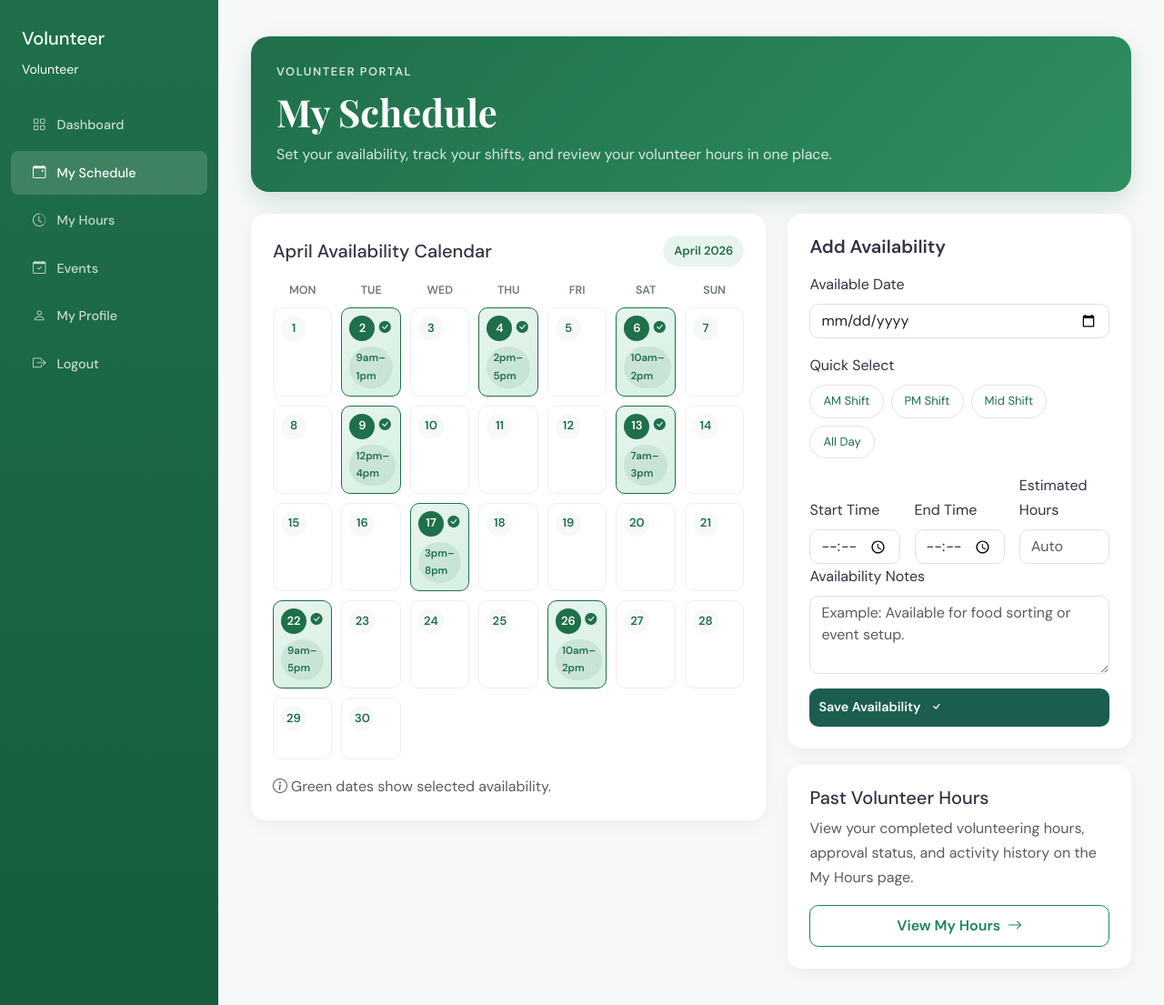
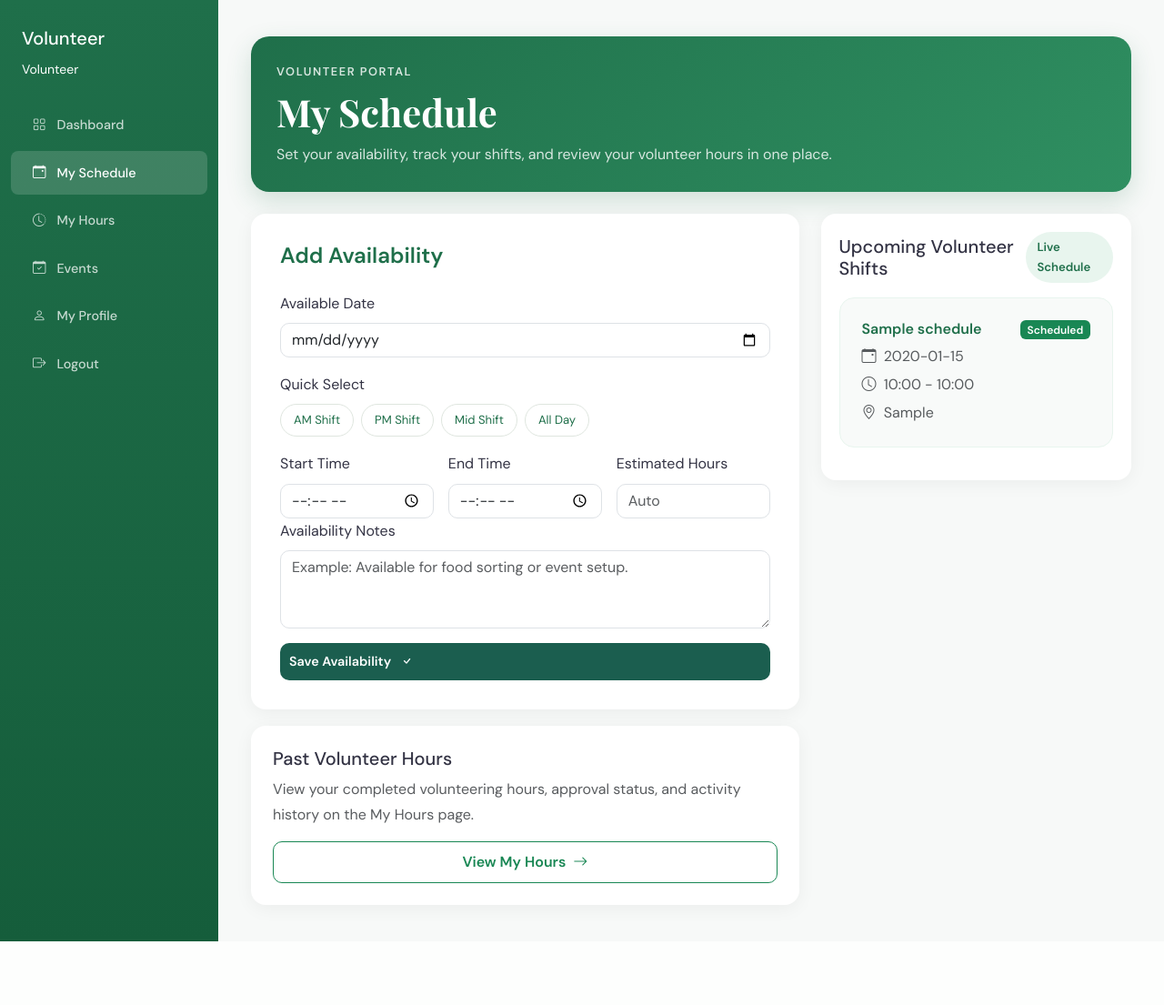
Before and after one commit to Harpreet-Personal/WMAA-Website-Project, a Flask app: page /volunteer-schedule in a window 1280 px wide. Shown: the whole page at 91% size. After the commit the page ends 1035 px from the top, so only its background shows below. Run offline with Flask 3, Linux system fonts and the light colour scheme; tables that the repository leaves empty hold one stand-in row (values such as "Sample post").

Commit message:
Integrate volunteer availability form with backend API

```diff
--- a/app.py
+++ b/app.py
@@ -1,10 +1,12 @@
 import os
 import random
 from datetime import datetime, timezone
+
 from services.volunteer_stats_service import get_dashboard_statistics
+from services.volunteer_schedule_service import get_volunteer_schedule
 
 # Flask core imports
-from flask import Flask, render_template, session, redirect, request, url_for
+from flask import Flask, render_template, session, redirect, request, url_for, jsonify
 from flask_migrate import Migrate
 
 # Flask-Babel: handles multi-language support (English + Simplified Chinese)
@@ -286,5 +288,62 @@ def volunteer_dashboard_stats(volunteer_id):
         "data": stats
     }, 200
 
+@app.route("/api/volunteer/schedule/<int:volunteer_id>", methods=["GET"])
+def volunteer_schedule_api(volunteer_id):
+    """
+    Returns volunteer schedule data.
+    """
+
+    schedules = get_volunteer_schedule(volunteer_id)
+
+    return {
+        "success": True,
+        "data": schedules
+    }, 200
+
+@app.route("/api/volunteer/availability", methods=["POST"])
+def save_volunteer_availability():
+    """
+    Saves volunteer availability to database.
+    """
+
+    try:
+        data = request.get_json()
+
+        availability = VolunteerAvailability(
+            volunteer_id=1,
+            available_date=datetime.strptime(
+                data["available_date"],
+                "%Y-%m-%d"
+            ).date(),
+            start_time=datetime.strptime(
+                data["start_time"],
+                "%H:%M"
+            ).time(),
+            end_time=datetime.strptime(
+                data["end_time"],
+                "%H:%M"
+            ).time(),
+            estimated_hours=float(data["estimated_hours"]),
+            notes=data.get("notes", ""),
+            shift_type=data.get("shift_type", "General")
+        )
+
+        db.session.add(availability)
+        db.session.commit()
+
+        return jsonify({
+            "success": True,
+            "message": "Availability saved successfully."
+        }), 201
+
+    except Exception as e:
+        db.session.rollback()
+
+        return jsonify({
+            "success": False,
+            "message": str(e)
+        }), 500
+
 if __name__ == "__main__":
     app.run(debug=True)
--- /dev/null
+++ b/services/volunteer_schedule_service.py
@@ -0,0 +1,26 @@
+from models import VolunteerSchedule
+
+
+def get_volunteer_schedule(volunteer_id):
+    """
+    Returns volunteer schedule/events.
+    """
+
+    schedules = VolunteerSchedule.query.filter_by(
+        volunteer_id=volunteer_id
+    ).all()
+
+    result = []
+
+    for schedule in schedules:
+        result.append({
+            "id": schedule.id,
+            "event_name": schedule.event_name,
+            "event_date": schedule.event_date.strftime("%Y-%m-%d"),
+            "start_time": schedule.start_time.strftime("%H:%M"),
+            "end_time": schedule.end_time.strftime("%H:%M"),
+            "location": schedule.location,
+            "notes": schedule.notes
+        })
+
+    return result
--- a/templates/volunteer-schedule.html
+++ b/templates/volunteer-schedule.html
@@ -208,7 +208,7 @@ input, textarea {
 
 .schedule-layout {
   display: grid;
-  grid-template-columns: 1.35fr .9fr;
+  grid-template-columns: 1.5fr .85fr;
   gap: 24px;
   align-items: start;
 }
@@ -256,65 +256,9 @@ input, textarea {
     </div>
 
     <div class="schedule-layout">
-      <div>
-        <div class="dashboard-card">
-          <div class="d-flex justify-content-between align-items-center mb-3">
-            <h5 class="mb-0">April Availability Calendar</h5>
-            <span class="month-badge">April 2026</span>
-          </div>
-
-          <div class="calendar-grid mb-2">
-            <div class="calendar-weekday">Mon</div>
-            <div class="calendar-weekday">Tue</div>
-            <div class="calendar-weekday">Wed</div>
-            <div class="calendar-weekday">Thu</div>
-            <div class="calendar-weekday">Fri</div>
-            <div class="calendar-weekday">Sat</div>
-            <div class="calendar-weekday">Sun</div>
-          </div>
-
-          <div class="calendar-grid">
-            <div class="calendar-day"><strong>1</strong></div>
-            <div class="calendar-day available"><i class="bi bi-check-circle-fill calendar-status"></i><strong>2</strong><br><small class="calendar-time">9am–1pm</small></div>
-            <div class="calendar-day"><strong>3</strong></div>
-            <div class="calendar-day available"><i class="bi bi-check-circle-fill calendar-status"></i><strong>4</strong><br><small class="calendar-time">2pm–5pm</small></div>
-            <div class="calendar-day"><strong>5</strong></div>
-            <div class="calendar-day available"><i class="bi bi-check-circle-fill calendar-status"></i><strong>6</strong><br><small class="calendar-time">10am–2pm</small></div>
-            <div class="calendar-day"><strong>7</strong></div>
-            <div class="calendar-day"><strong>8</strong></div>
-            <div class="calendar-day available"><i class="bi bi-check-circle-fill calendar-status"></i><strong>9</strong><br><small class="calendar-time">12pm–4pm</small></div>
-            <div class="calendar-day"><strong>10</strong></div>
-            <div class="calendar-day"><strong>11</strong></div>
-            <div class="calendar-day"><strong>12</strong></div>
-            <div class="calendar-day available"><i class="bi bi-check-circle-fill calendar-status"></i><strong>13</strong><br><small class="calendar-time">7am–3pm</small></div>
-            <div class="calendar-day"><strong>14</strong></div>
-            <div class="calendar-day"><strong>15</strong></div>
-            <div class="calendar-day"><strong>16</strong></div>
-            <div class="calendar-day available"><i class="bi bi-check-circle-fill calendar-status"></i><strong>17</strong><br><small class="calendar-time">3pm–8pm</small></div>
-            <div class="calendar-day"><strong>18</strong></div>
-            <div class="calendar-day"><strong>19</strong></div>
-            <div class="calendar-day"><strong>20</strong></div>
-            <div class="calendar-day"><strong>21</strong></div>
-            <div class="calendar-day available"><i class="bi bi-check-circle-fill calendar-status"></i><strong>22</strong><br><small class="calendar-time">9am–5pm</small></div>
-            <div class="calendar-day"><strong>23</strong></div>
-            <div class="calendar-day"><strong>24</strong></div>
-            <div class="calendar-day"><strong>25</strong></div>
-            <div class="calendar-day available"><i class="bi bi-check-circle-fill calendar-status"></i><strong>26</strong><br><small class="calendar-time">10am–2pm</small></div>
-            <div class="calendar-day"><strong>27</strong></div>
-            <div class="calendar-day"><strong>28</strong></div>
-            <div class="calendar-day"><strong>29</strong></div>
-            <div class="calendar-day"><strong>30</strong></div>
-          </div>
-
-          <p class="text-muted mt-3 mb-0">
-            <i class="bi bi-info-circle me-1"></i>Green dates show selected availability.
-          </p>
-        </div>
-      </div>
-
       <div class="schedule-side-stack">
-        <div class="dashboard-card">
-          <h5 class="mb-3" style="font-weight:600;">Add Availability</h5>
+        <div class="dashboard-card" style="padding:32px;">
+          <h4 class="mb-4" style="font-weight:700; color:#1f6f4a;">Add Availability</h4>
 
           <form id="availabilityForm">
             <div class="mb-3">
@@ -371,6 +315,23 @@ input, textarea {
           </a>
         </div>
       </div>
+
+      <div>
+        <div>
+          <div class="dashboard-card" style="padding:20px;">
+            <div class="d-flex justify-content-between align-items-center mb-3">
+              <h5 class="mb-0">Upcoming Volunteer Shifts</h5>
+              <span class="month-badge">Live Schedule</span>
+            </div>
+
+            <div id="upcomingShiftsContainer">
+              <div class="text-muted">
+                Loading volunteer shifts...
+              </div>
+            </div>
+          </div>
+        </div>
+      </div>
     </div>
   </div>
 </div>
@@ -408,9 +369,114 @@ input, textarea {
   startInput.addEventListener('change', calculateHours);
   endInput.addEventListener('change', calculateHours);
 
-  document.getElementById('saveAvailabilityBtn').addEventListener('click', () => {
-    calculateHours();
-    message.style.display = 'block';
-  });
+
+
+  async function loadVolunteerShifts() {
+      try {
+          const response = await fetch("/api/volunteer/schedule/1");
+
+          const result = await response.json();
+
+          const container = document.getElementById("upcomingShiftsContainer");
+
+          if (!result.data || result.data.length === 0) {
+              container.innerHTML = `
+                  <div class="text-muted">
+                      No upcoming volunteer shifts available.
+                  </div>
+              `;
+              return;
+          }
+
+          container.innerHTML = "";
+
+          result.data.forEach(event => {
+              container.innerHTML += `
+                  <div class="dashboard-card mb-3" style="background:#f8faf9; border:1px solid #e8f5ee; box-shadow:none;">
+                      <div class="d-flex justify-content-between align-items-start">
+                          <div>
+                              <h6 style="font-weight:700; margin-bottom:6px; color:#1f6f4a;">
+                                  ${event.event_name}
+                              </h6>
+
+                              <p class="mb-1 text-muted">
+                                  <i class="bi bi-calendar-event me-1"></i>
+                                  ${event.event_date}
+                              </p>
+
+                              <p class="mb-1 text-muted">
+                                  <i class="bi bi-clock me-1"></i>
+                                  ${event.start_time} - ${event.end_time}
+                              </p>
+
+                              <p class="mb-0 text-muted">
+                                  <i class="bi bi-geo-alt me-1"></i>
+                                  ${event.location || 'Location not provided'}
+                              </p>
+                          </div>
+
+                          <span class="badge bg-success">
+                              Scheduled
+                          </span>
+                      </div>
+                  </div>
+              `;
+          });
+
+      } catch (error) {
+          console.error("Failed to load volunteer shifts:", error);
+      }
+  }
+
+  loadVolunteerShifts();
+
+  document.getElementById('saveAvailabilityBtn').addEventListener('click', async () => {
+
+calculateHours();
+
+try {
+
+    const response = await fetch("/api/volunteer/availability", {
+        method: "POST",
+        headers: {
+            "Content-Type": "application/json"
+        },
+        body: JSON.stringify({
+            available_date: dateInput.value,
+            start_time: startInput.value,
+            end_time: endInput.value,
+            estimated_hours: hoursInput.value,
+            notes: document.querySelector("textarea").value,
+            shift_type: "General"
+        })
+    });
+
+    const result = await response.json();
+
+    if (result.success) {
+
+        message.innerHTML =
+            "Availability saved successfully.";
+
+        message.style.display = "block";
+
+    } else {
+
+        message.innerHTML =
+            "Failed to save availability.";
+
+        message.style.display = "block";
+    }
+
+} catch (error) {
+
+    console.error(error);
+
+    message.innerHTML =
+        "Server error while saving availability.";
+
+    message.style.display = "block";
+}
+});
 </script>
 {% endblock %}
```
